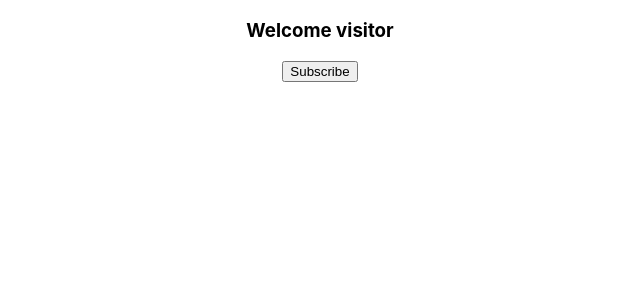
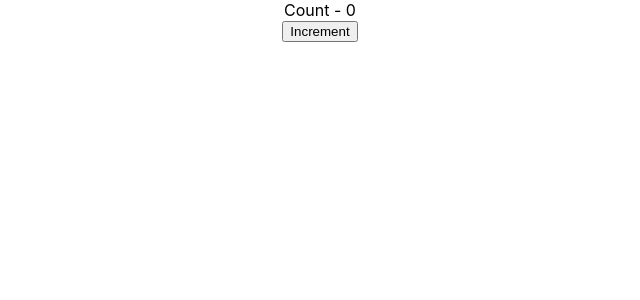
Before and after one commit to vaishak-web/learn_react, a React (Create React App) app: page / in a window 1280 px wide. Shown: the top 300 px of the page, without its empty margins (320-960 px from the left). Built offline with nearby package versions, Linux system fonts and the light colour scheme.

Commit message:
setState

```diff
--- a/src/App.js
+++ b/src/App.js
@@ -1,12 +1,12 @@
 import "./App.css";
 import { Component } from "react";
-import Message from "./components/Message";
+import Counter from "./components/Counter";
 
 class App extends Component {
   render() {
     return (
       <div className="App">
-        <Message />
+        <Counter addValue={10} />
       </div>
     );
   }
--- /dev/null
+++ b/src/components/Counter.js
@@ -0,0 +1,44 @@
+import React, { Component } from 'react'
+
+class Counter extends Component {
+
+  constructor(props) {
+    super(props)
+
+    this.state = {
+       count: 0
+    }
+  }
+
+  incerment(){
+    // this.setState({
+    //   count:this.state.count+1
+    // },() =>{console.log(this.state.count)})
+
+    this.setState((prevState, props) => ({
+      count: prevState.count+props.addValue
+    }),() =>{console.log(this.state.count)})
+
+  }
+
+  incermentFive(){
+    this.incerment()
+    this.incerment()
+    this.incerment()
+    this.incerment()
+    this.incerment()
+  }
+  render() {
+
+    return (
+      <div>
+        <div>
+        Count - {this.state.count}
+      </div>
+      <button onClick={() => this.incerment()}>Increment</button>
+      </div>
+    )
+  }
+}
+
+export default Counter
```
